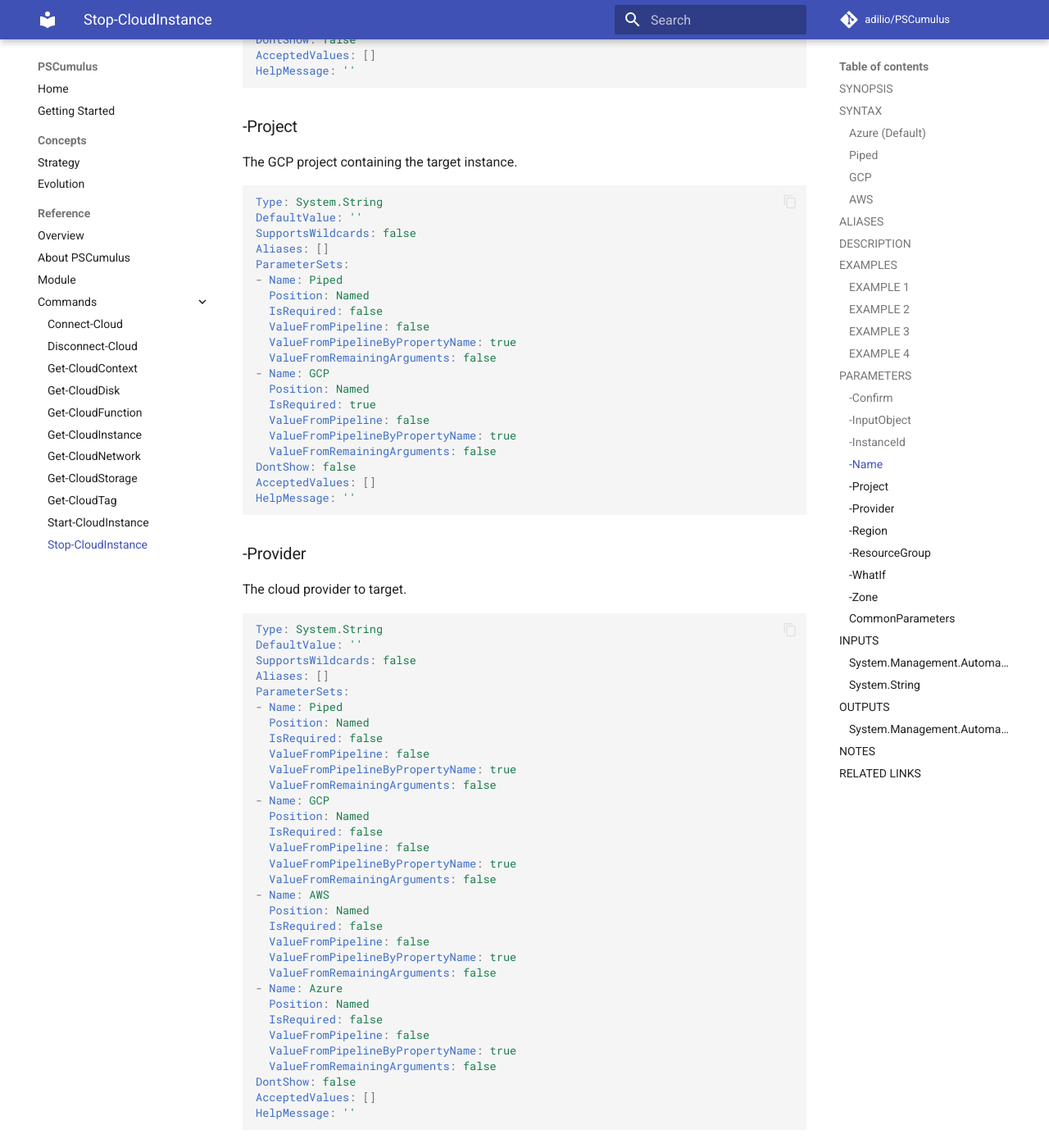
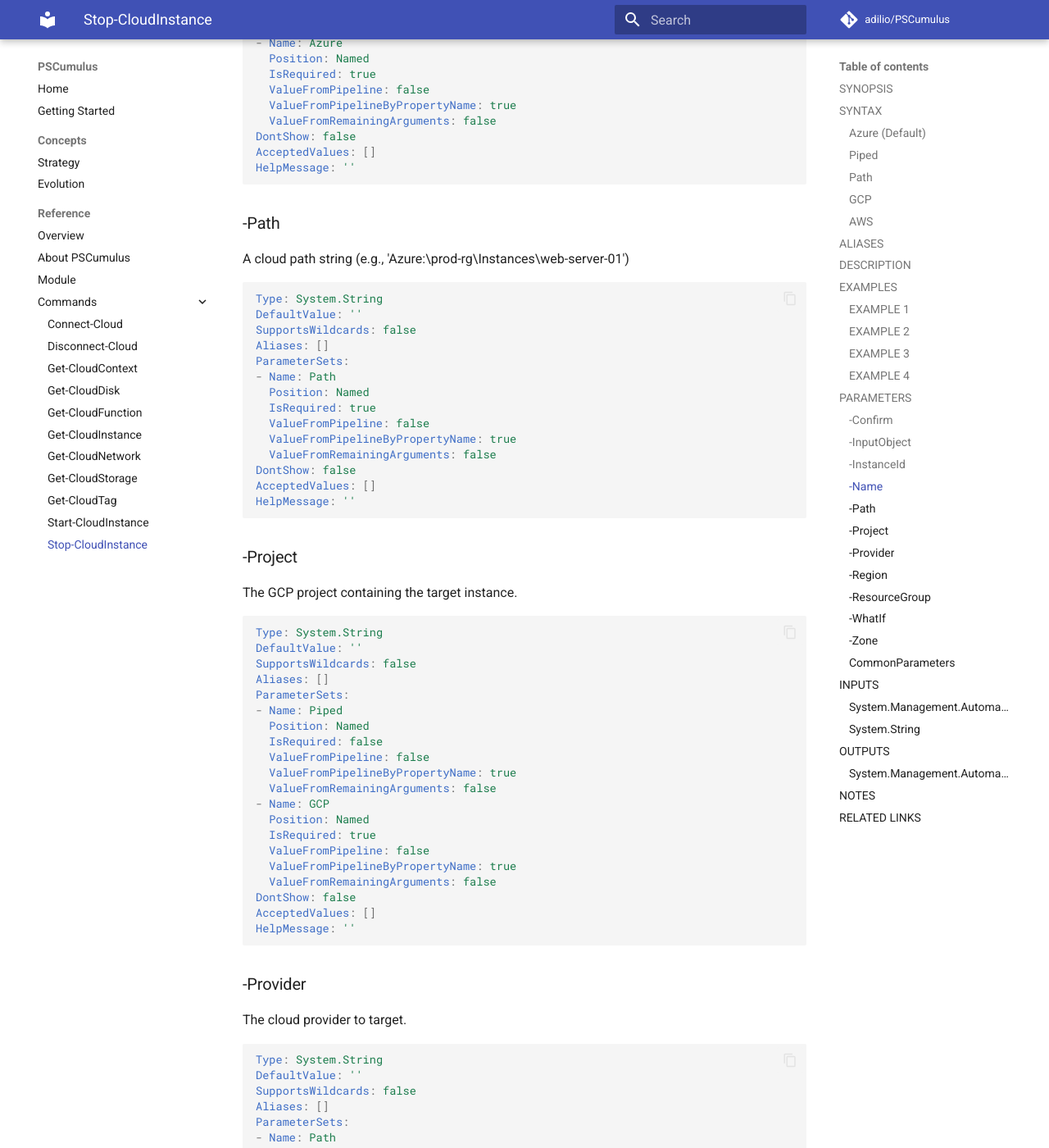
Before and after one commit to adilio/PSCumulus, an MkDocs documentation site: the page built from docs/reference/commands/Stop-CloudInstance.md, in a window 1280 px wide and 1400 px high, scrolled down 3723 px. Shown: the whole window at 82% size. Built offline with MkDocs 1.6.1 and Material for MkDocs 9.7.7, drawn with Linux system fonts in a browser that asks for light colours; comment, search, counter and statistics services are not loaded; some of the changed text lies outside the part shown.

Commit message:
Update reference docs for Stage 3 (v0.4.0)
Regenerate reference documentation to reflect Stage 3 changes:
- Add Resolve-CloudPath command documentation
- Update Start-CloudInstance with Path parameter set
- Update Stop-CloudInstance with Path parameter set
- Update module.md with current exports

These docs are auto-generated by PlatyPS via Update-Docs.ps1.

````diff
--- a/docs/reference/commands/Stop-CloudInstance.md
+++ b/docs/reference/commands/Stop-CloudInstance.md
@@ -29,6 +29,12 @@ Stop-CloudInstance -Name <string> -ResourceGroup <string> [-Provider <string>] [
 Stop-CloudInstance -InputObject <psobject> [-Provider <string>] [-Name <string>]
  [-ResourceGroup <string>] [-InstanceId <string>] [-Region <string>] [-Project <string>]
  [-Zone <string>] [-WhatIf] [-Confirm] [<CommonParameters>]
+```
+
+### Path
+
+```
+Stop-CloudInstance -Path <string> [-Provider <string>] [-WhatIf] [-Confirm] [<CommonParameters>]
 ```
 
 ### GCP
@@ -186,6 +192,27 @@ AcceptedValues: []
 HelpMessage: ''
 ```
 
+### -Path
+
+A cloud path string (e.g., 'Azure:\prod-rg\Instances\web-server-01')
+
+```yaml
+Type: System.String
+DefaultValue: ''
+SupportsWildcards: false
+Aliases: []
+ParameterSets:
+- Name: Path
+  Position: Named
+  IsRequired: true
+  ValueFromPipeline: false
+  ValueFromPipelineByPropertyName: true
+  ValueFromRemainingArguments: false
+DontShow: false
+AcceptedValues: []
+HelpMessage: ''
+```
+
 ### -Project
 
 The GCP project containing the target instance.
@@ -223,6 +250,12 @@ DefaultValue: ''
 SupportsWildcards: false
 Aliases: []
 ParameterSets:
+- Name: Path
+  Position: Named
+  IsRequired: false
+  ValueFromPipeline: false
+  ValueFromPipelineByPropertyName: true
+  ValueFromRemainingArguments: false
 - Name: Piped
   Position: Named
   IsRequired: false
````
Also changed, not shown: docs/reference/commands/Resolve-CloudPath.md (added, +108 -0 lines), docs/reference/commands/Start-CloudInstance.md (+33 -0 lines), docs/reference/module.md (+4 -0 lines).
